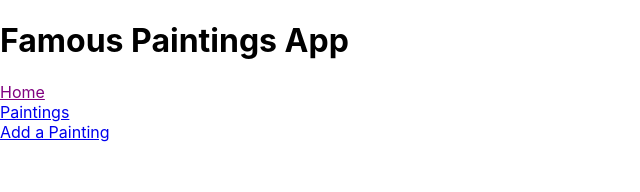
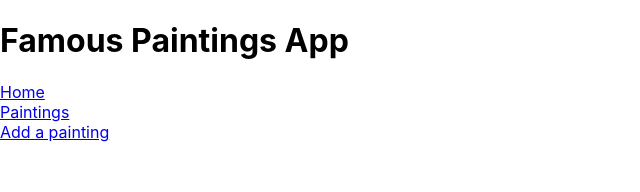
Before and after one commit to samanthamarberger/phase-2-project, a React (Create React App) app: page / in a window 1280 px wide. Shown: the top 192 px of the page, without its empty margins (0-640 px from the left). Built offline with nearby package versions, Linux system fonts and the light colour scheme.

Commit message:
Made all necessary changes to account for updated react-router-dom

```diff
--- a/src/components/App.js
+++ b/src/components/App.js
@@ -1,29 +1,30 @@
 import React from "react";
-import { Route, Switch } from "react-router-dom";
+import {
+    BrowserRouter,
+    Routes,
+    Route,
+  } from "react-router-dom";
 import NavBar from "./NavBar";
 import Home from "./Home";
 import Paintings from "./Paintings";
 import PaintingAdd from "./PaintingAdd";
 
 function App() {
+
     return (
         <div>
             <h1>Famous Paintings App</h1>
             <NavBar>
-                <Switch>
-                    <Route exact path="/paintings">
-                        <Paintings />
-                    </Route>
-                    <Route exact path="/add-painting">
-                        <PaintingAdd />
-                    </Route>
-                    <Route exact path="/">
-                        <Home />
-                    </Route>
-                </Switch>
+                <BrowserRouter>
+                    <Routes>
+                        <Route path="/paintings/*" element={<Paintings />} />
+                        <Route path="/add-painting/*" element={<PaintingAdd />} />
+                        <Route path="/*" element={<Home />} />
+                    </Routes>
+                </BrowserRouter>
             </NavBar>
         </div>
-    )
+    );
 }
 
-export default App
+export default App;
--- a/src/components/NavBar.js
+++ b/src/components/NavBar.js
@@ -1,48 +1,18 @@
 import React from "react";
-import { NavLink } from "react-router-dom";
+import { Link } from "react-router-dom";
 
 function NavBar() {
     return (
         <div className="navbar">
-            <div>
-                <NavLink
-                    exact to="/"
-                    exactstyle={{
-                    color: "blue",
-                    }}
-                    activeStyle={{
-                        color: "purple",
-                    }}
-                >
-                    Home
-                </NavLink>
-            </div>
-            <div>
-                <NavLink
-                    exact to="/paintings"
-                    exactstyle={{
-                    color: "blue",
-                    }}
-                    activeStyle={{
-                        color: "purple",
-                    }}
-                >
-                    Paintings
-                </NavLink>
-            </div>
-            <div>
-                <NavLink
-                    exact to="/add-painting"
-                    exactstyle={{
-                    color: "blue",
-                    }}
-                    activeStyle={{
-                        color: "purple",
-                    }}
-                >
-                    Add a Painting
-                </NavLink>
-            </div>
+            <nav>
+                <Link to="/">Home</Link>
+            </nav>
+            <nav>
+                <Link to="/paintings">Paintings</Link>
+            </nav>
+            <nav>
+                <Link to="/add-painting">Add a painting</Link>
+            </nav>
         </div>
     );
 }
```
Also changed, not shown: src/index.js (+4 -4 lines).
